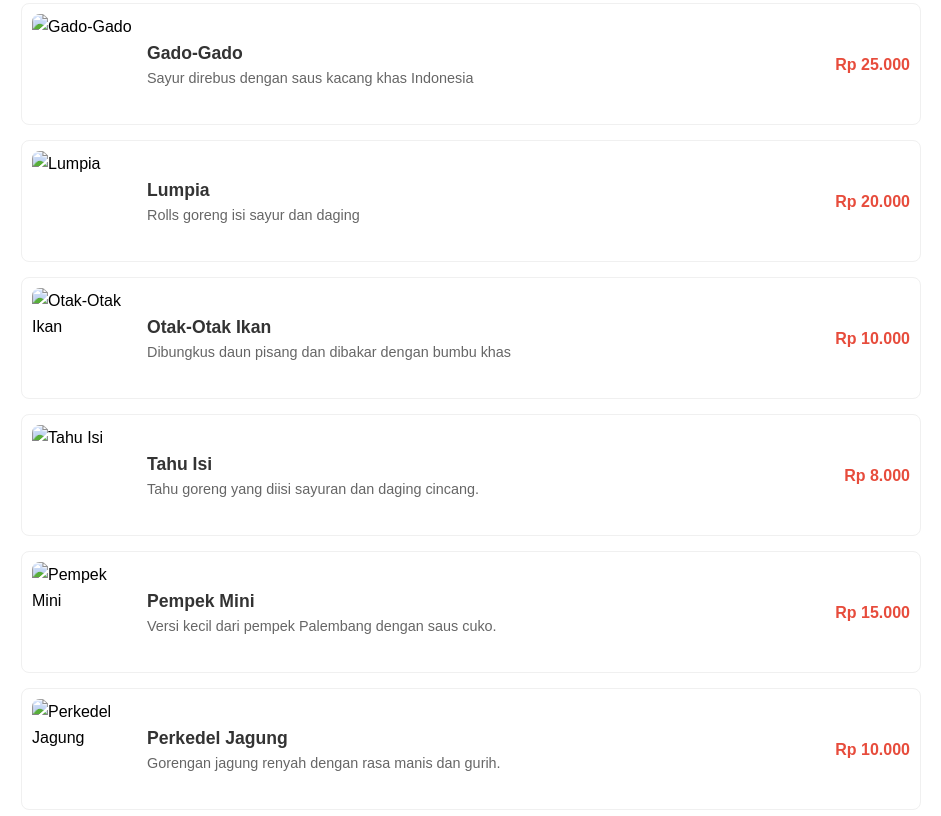
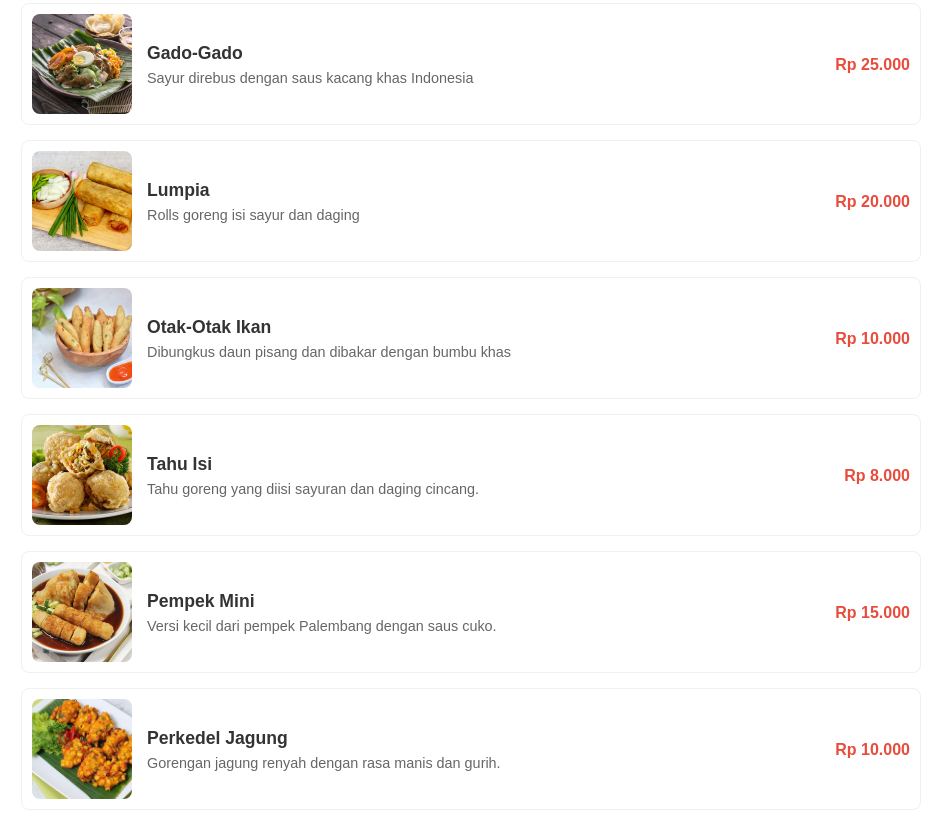
Before and after one commit to imdipo/menu-makan, a plain HTML site: page index.html in a window 1280 px wide. Shown: the part 304-1120 px from the top of the page, without its empty margins (169-1110 px from the left). Drawn offline with Linux system fonts and the light colour scheme; the site is published under a folder, as on GitHub Pages, so addresses that start at the root find nothing.

Commit message:
ganti ganti beberapa hal

```diff
--- a/index.html
+++ b/index.html
@@ -21,7 +21,7 @@
                 <h2>Appetizer</h2>
                 <div class="menu-item">
                     <div class="menu-item-content">
-                        <img src="/Frontend/images/gado-gado.jpg" alt="Gado-Gado" class="menu-item-image">
+                        <img src="Frontend/images/gado-gado.jpg" alt="Gado-Gado" class="menu-item-image">
                         <div class="menu-item-details">
                             <div class="menu-item-name">Gado-Gado</div>
                             <div class="menu-item-description">Sayur direbus dengan saus kacang khas Indonesia</div>
@@ -31,7 +31,7 @@
                 </div>
                 <div class="menu-item">
                     <div class="menu-item-content">
-                        <img src="/Frontend/images/lumpia.jpg" alt="Lumpia" class="menu-item-image">
+                        <img src="Frontend/images/lumpia.jpg" alt="Lumpia" class="menu-item-image">
                         <div class="menu-item-details">
                             <div class="menu-item-name">Lumpia</div>
                             <div class="menu-item-description">Rolls goreng isi sayur dan daging</div>
@@ -41,7 +41,7 @@
                 </div>
                 <div class="menu-item">
                     <div class="menu-item-content">
-                        <img src="/Frontend/images/otak-otak.jpg" alt="Otak-Otak Ikan" class="menu-item-image">
+                        <img src="Frontend/images/otak-otak.jpg" alt="Otak-Otak Ikan" class="menu-item-image">
                         <div class="menu-item-details">
                             <div class="menu-item-name">Otak-Otak Ikan</div>
                             <div class="menu-item-description">Dibungkus daun pisang dan dibakar dengan bumbu khas</div>
@@ -51,7 +51,7 @@
                 </div>
                 <div class="menu-item">
                     <div class="menu-item-content">
-                        <img src="/Frontend/images/tahu-isi.jpg" alt="Tahu Isi" class="menu-item-image">
+                        <img src="Frontend/images/tahu-isi.jpg" alt="Tahu Isi" class="menu-item-image">
                         <div class="menu-item-details">
                             <div class="menu-item-name">Tahu Isi</div>
                             <div class="menu-item-description">Tahu goreng yang diisi sayuran dan daging cincang.</div>
@@ -61,7 +61,7 @@
                 </div>
                 <div class="menu-item">
                     <div class="menu-item-content">
-                        <img src="/Frontend/images/pempek-mini.jpeg" alt="Pempek Mini" class="menu-item-image">
+                        <img src="Frontend/images/pempek-mini.jpeg" alt="Pempek Mini" class="menu-item-image">
                         <div class="menu-item-details">
                             <div class="menu-item-name">Pempek Mini</div>
                             <div class="menu-item-description">Versi kecil dari pempek Palembang dengan saus cuko.</div>
@@ -71,7 +71,7 @@
                 </div>
                 <div class="menu-item">
                     <div class="menu-item-content">
-                        <img src="/Frontend/images/perkedel-jagung.jpg" alt="Perkedel Jagung" class="menu-item-image">
+                        <img src="Frontend/images/perkedel-jagung.jpg" alt="Perkedel Jagung" class="menu-item-image">
                         <div class="menu-item-details">
                             <div class="menu-item-name">Perkedel Jagung</div>
                             <div class="menu-item-description">Gorengan jagung renyah dengan rasa manis dan gurih.</div>
@@ -81,7 +81,7 @@
                 </div>
                 <div class="menu-item">
                     <div class="menu-item-content">
-                        <img src="/Frontend/images/kerak-telor.jpg" alt="Kerak Telor" class="menu-item-image">
+                        <img src="Frontend/images/kerak-telor.jpg" alt="Kerak Telor" class="menu-item-image">
                         <div class="menu-item-details">
                             <div class="menu-item-name">Kerak Telor</div>
                             <div class="menu-item-description">Makanan khas Betawi berbasis telur dengan kelapa sangrai.</div>
```
